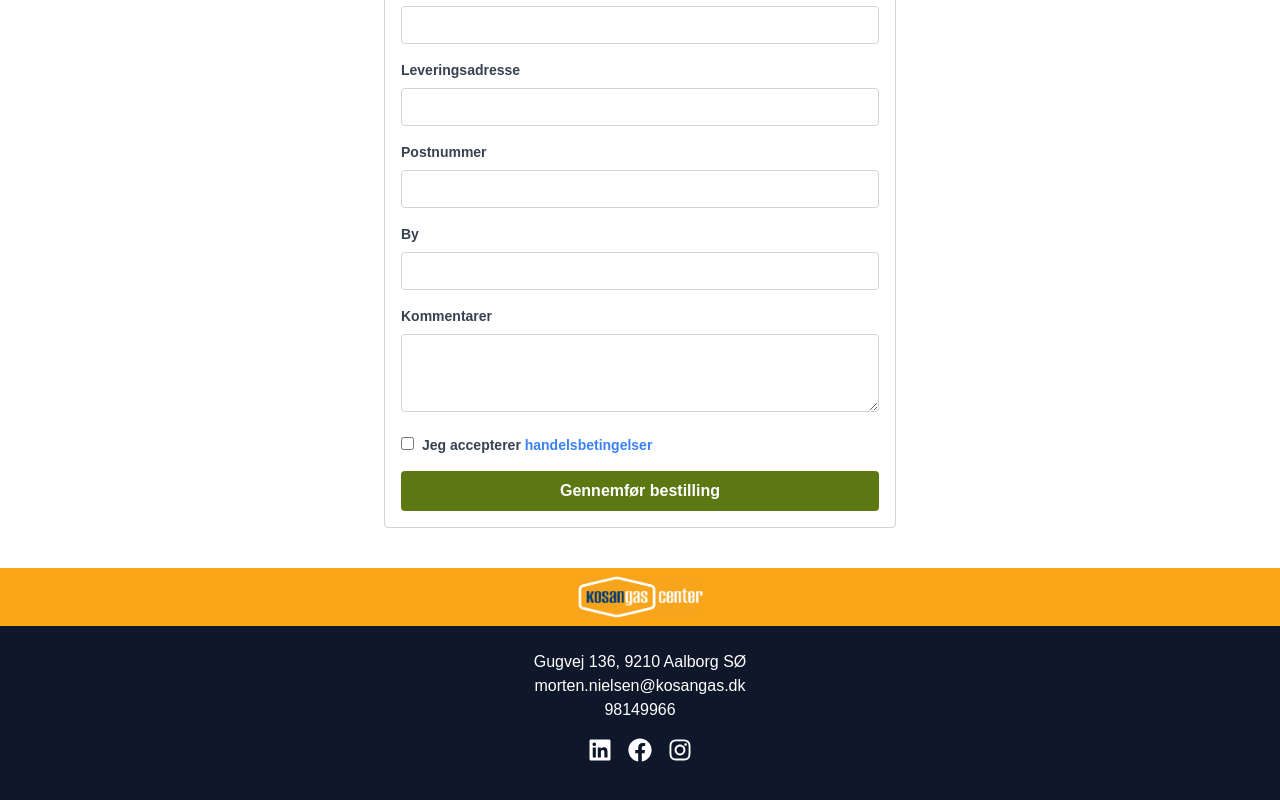
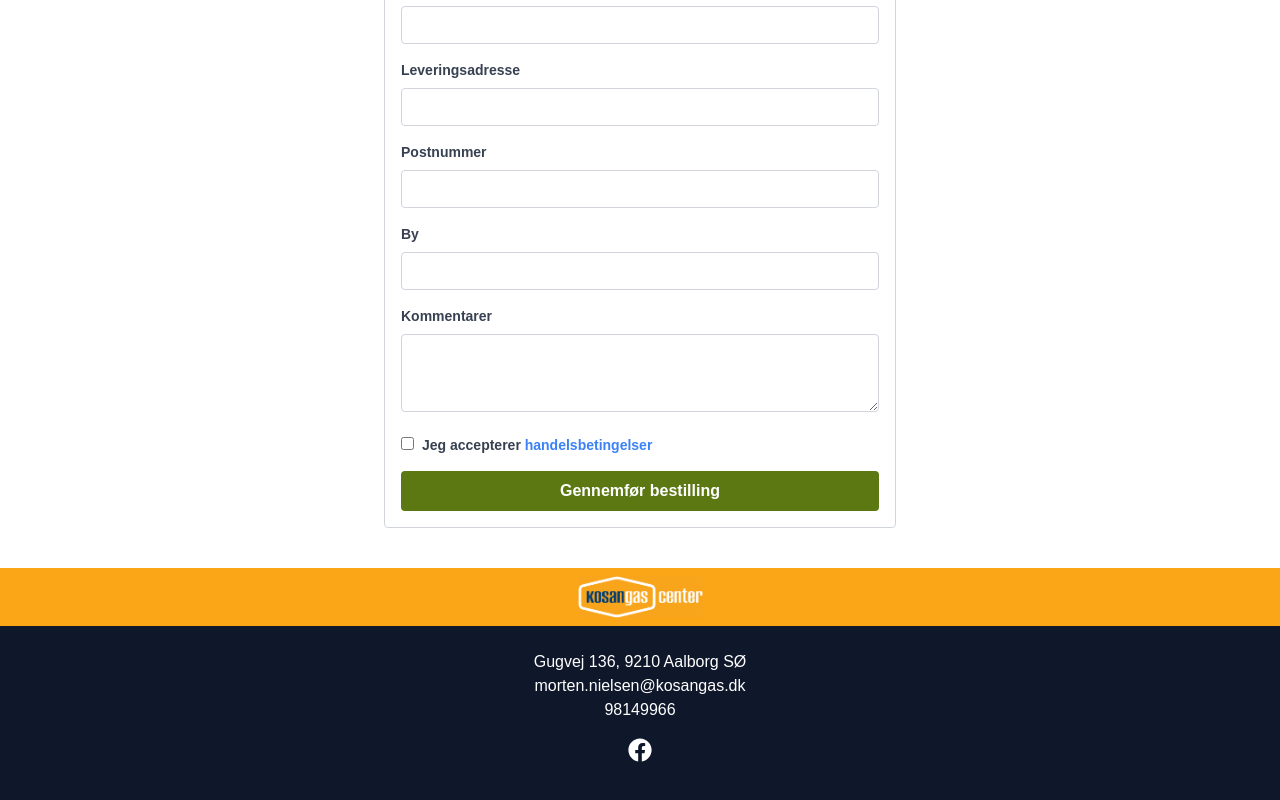
Before and after one commit to axwii/kosan-order-form-AAL, a Next.js app: page / in a window 1280 px wide. Shown: the part 1823-2623 px from the top of the page. Built offline with nearby package versions, Linux system fonts and the light colour scheme.

Commit message:
Refactor Footer component for improved readability and comment out unused social media links

```diff
--- a/src/app/components/Footer.jsx
+++ b/src/app/components/Footer.jsx
@@ -4,7 +4,10 @@ import { FaLinkedin, FaFacebook, FaInstagram } from "react-icons/fa";
 
 const Footer = () => {
   return (
-    <footer role="contentinfo" className="bg-slate-900 text-white mt-10 text-center">
+    <footer
+      role="contentinfo"
+      className="bg-slate-900 text-white mt-10 text-center"
+    >
       <figure className="flex justify-center my-2 p-2 bg-kosan-orange">
         <Image
           src={"/static/images/KosanGascenterLogoAlt.png"}
@@ -38,13 +41,13 @@ const Footer = () => {
         </p>
       </div>
       <div className="flex justify-center space-x-4 pb-10">
-        <a
+        {/* <a
           href="https://www.linkedin.com/company/kosan-gascenter-k%C3%B8benhavn/"
           target="_blank"
           rel="noopener noreferrer"
         >
           <FaLinkedin className="hover:text-blue-700 text-2xl" />
-        </a>
+        </a> */}
         <a
           href="https://www.facebook.com/kosanaalborg"
           target="_blank"
@@ -52,13 +55,13 @@ const Footer = () => {
         >
           <FaFacebook className="hover:text-blue-600 text-2xl" />
         </a>
-        <a
+        {/* <a
           href="https://www.instagram.com/"
           target="_blank"
           rel="noopener noreferrer"
         >
           <FaInstagram className="hover:text-pink-500 text-2xl" />
-        </a>
+        </a> */}
       </div>
     </footer>
   );
```
